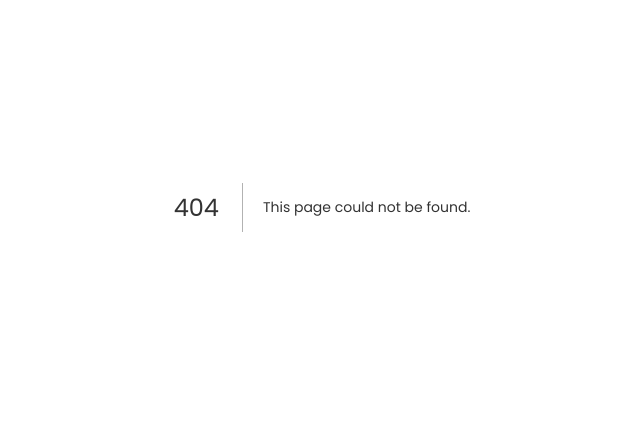
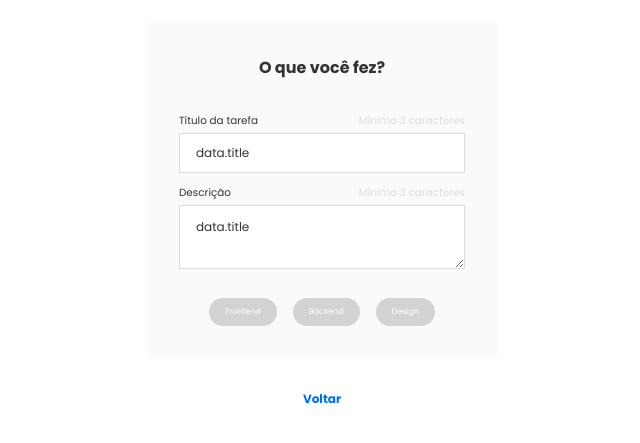
Before and after one commit to fischerafael/devaos-mvp, a Next.js app: page /app/dashboard/tasks/add-task in a window 1280 px wide. Before the commit this address had no page. Shown: the part 193-636 px from the top of the page, without its empty margins (318-958 px from the left). Built offline with nearby package versions, Linux system fonts and the light colour scheme.

Commit message:
created tasks interface

```diff
--- /dev/null
+++ b/src/external/ui/components/pages/App/Dashboard/Tasks/AddTask/index.tsx
@@ -0,0 +1,118 @@
+import React, { useState } from 'react'
+import { Text } from '../../../../../../design-system/display/Text'
+import Input from '../../../../../../design-system/entry/Input'
+import { FlexContainer } from '../../../../../../design-system/layout/FlexContainer'
+import CustomLink from '../../../../../molecules/CustomLink'
+
+export const AddTask = () => {
+    const catgoriesList = [
+        { name: 'Frontend', id: '60759a1dc596cfa438f7a8d0' },
+        { name: 'Backend', id: '60759a18c596cfa438f7a8cf' },
+        { name: 'Design', id: '60759a27c596cfa438f7a8d1' }
+    ]
+
+    const [categories, setCategories] = useState([])
+
+    console.log('categorias', categories)
+
+    const handleSelectItem = function (id: string) {
+        const alreadySelected = categories.find((item) => item === id)
+        if (alreadySelected) {
+            setCategories(categories.filter((item) => item !== id))
+            return
+        }
+        setCategories([...categories, id])
+    }
+
+    return (
+        <FlexContainer
+            as="main"
+            style={{ minHeight: '100vh', flexDirection: 'column' }}
+        >
+            <FlexContainer
+                as="section"
+                style={{
+                    flexDirection: 'column',
+                    background: '#FAFAFA',
+                    padding: '2rem',
+                    margin: '1rem',
+                    maxWidth: '350px'
+                }}
+            >
+                <Text as="h1" style={{ fontSize: '1rem' }}>
+                    O que você fez?
+                </Text>
+                <br />
+                <Input
+                    label="Título da tarefa"
+                    error="Mínimo 3 caracteres"
+                    type="text"
+                    id="title"
+                    value={'data.title'}
+                    onChange={() => {}}
+                    onBlur={() => {}}
+                />
+                <Input
+                    label="Descrição"
+                    error="Mínimo 3 caracteres"
+                    type="textarea"
+                    id="title"
+                    value={'data.title'}
+                    onChange={() => {}}
+                    onBlur={() => {}}
+                />
+                <br />
+                <FlexContainer as="div">
+                    {catgoriesList.map((cat) =>
+                        categories.includes(cat.id) ? (
+                            <Text
+                                key={cat.id}
+                                as="label"
+                                style={{
+                                    padding: '.5rem 1rem',
+                                    margin: '0 0.5rem',
+                                    borderRadius: '1rem',
+                                    background: '#0070f3',
+                                    fontSize: '.5rem',
+                                    color: 'white'
+                                }}
+                                onClick={() => handleSelectItem(cat.id)}
+                            >
+                                {cat.name}
+                            </Text>
+                        ) : (
+                            <Text
+                                key={cat.id}
+                                as="label"
+                                style={{
+                                    padding: '.5rem 1rem',
+                                    margin: '0 0.5rem',
+                                    borderRadius: '1rem',
+                                    background: 'lightGrey',
+                                    fontSize: '.5rem',
+                                    color: 'white'
+                                }}
+                                onClick={() => handleSelectItem(cat.id)}
+                            >
+                                {cat.name}
+                            </Text>
+                        )
+                    )}
+                </FlexContainer>
+            </FlexContainer>
+            <CustomLink
+                href="/app/dashboard/tasks"
+                style={{
+                    marginTop: '1rem',
+                    textDecoration: 'none',
+                    fontSize: '.75rem',
+                    fontWeight: 'bold'
+                }}
+            >
+                <Text as="span" style={{ color: '#0070f3' }}>
+                    Voltar
+                </Text>
+            </CustomLink>
+        </FlexContainer>
+    )
+}
--- a/src/external/ui/design-system/entry/Input/index.tsx
+++ b/src/external/ui/design-system/entry/Input/index.tsx
@@ -7,7 +7,7 @@ interface Props {
     label: string
     error?: string
     id: string
-    type: 'text' | 'password' | 'email'
+    type: 'text' | 'password' | 'email' | 'textarea'
     value: any
     onChange(value: any): void
     onBlur?(value: any): void
@@ -20,7 +20,6 @@ const Input = ({ label, error, id, type, value, onChange, onBlur }: Props) => {
             style={{
                 flexDirection: 'column',
                 alignItems: 'flex-start',
-                height: '4rem',
                 margin: '0.25rem 0'
             }}
         >
@@ -50,12 +49,32 @@ const Input = ({ label, error, id, type, value, onChange, onBlur }: Props) => {
                 </Text>
             </FlexContainer>
 
+            {type === 'textarea' && (
+                <FlexContainer
+                    as="textarea"
+                    style={{
+                        padding: '0.75rem 1rem',
+                        fontSize: '.75rem',
+                        border: 'solid 0.025rem #dbdbdb',
+                        minHeight: '4rem',
+                        maxHeight: '10rem',
+                        resize: 'vertical'
+                    }}
+                    id={id}
+                    value={value}
+                    onChange={onChange}
+                    onBlur={onBlur}
+                />
+            )}
+
+            {type !== 'textarea' && (
                 <FlexContainer
                     as="input"
                     style={{
                         padding: '0 1rem',
                         fontSize: '.75rem',
-                    border: 'solid 0.025rem #dbdbdb'
+                        border: 'solid 0.025rem #dbdbdb',
+                        height: '2.5rem'
                     }}
                     type={type}
                     id={id}
@@ -63,6 +82,7 @@ const Input = ({ label, error, id, type, value, onChange, onBlur }: Props) => {
                     onChange={onChange}
                     onBlur={onBlur}
                 />
+            )}
         </FlexContainer>
     )
 }
--- /dev/null
+++ b/src/pages/app/dashboard/tasks/add-task/index.tsx
@@ -0,0 +1,8 @@
+import React from 'react'
+import { AddTask } from '../../../../../external/ui/components/pages/App/Dashboard/Tasks/AddTask'
+
+const index = () => {
+    return <AddTask />
+}
+
+export default index
```
Also changed, not shown: src/external/ui/components/organisms/DashBoardNav/Links/index.tsx (added, +36 -0 lines), src/external/ui/components/organisms/DashBoardNav/index.tsx (+26 -18 lines), src/external/ui/components/pages/App/Dashboard/Tasks/index.tsx (added, +40 -0 lines), src/pages/app/dashboard/tasks/index.tsx (added, +8 -0 lines). Lines whose indentation alone changed are shown as unchanged.
